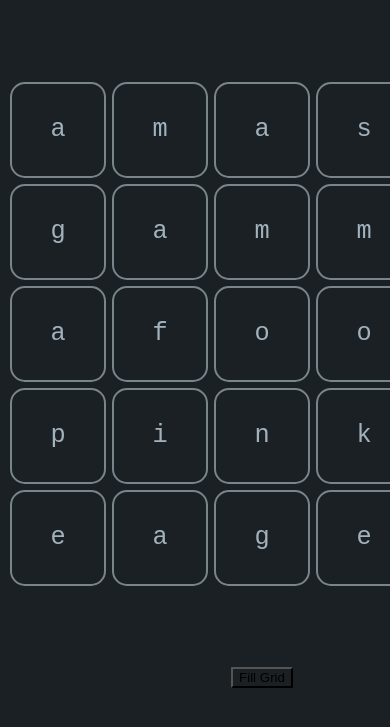
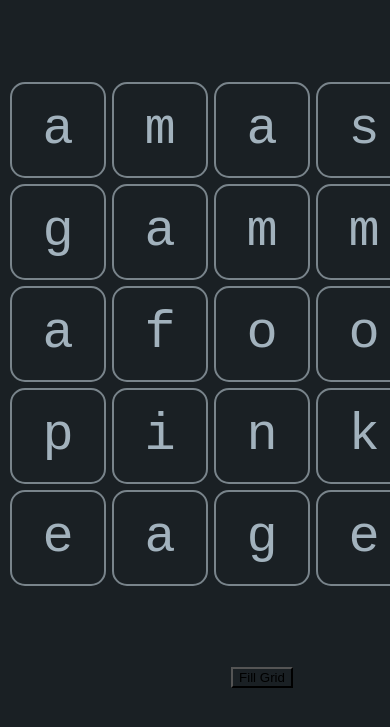
Before and after one commit to jonathanissim/jonathanissim.github.io, a plain HTML site: page index.html in a window 390 px wide. Both pictures are taken after a click on the button "Fill Grid". Shown: the part 125-852 px from the top of the page. Drawn offline with Linux system fonts and the light colour scheme.

Commit message:
Mobile testing

```diff
--- a/resources/css/style.css
+++ b/resources/css/style.css
@@ -37,7 +37,8 @@ button {
   padding: 20px;
   margin: 2px;
   text-align: center;
-  font-size: 3vmax;
+  /* font-size: 3vmax; */
+  font-size: 52px;
   font-family: 'Courier New', Courier, monospace;
   color: #a2b2bd;
   border: 2px solid #79848b;
--- a/resources/js/index.js
+++ b/resources/js/index.js
@@ -25,8 +25,8 @@ function fillCrosswordGrid() {
   fetch('assets/five-by-five-crosswords.txt')
     .then(response => response.text())
     .then(text => {
-      const lines = text.split('\n'); // Split text into lines
-      const words = lines[getRandomInt(0, lines.length)].split(',').slice(0, 5); // Use the first line, split by comma
+      const lines = text.split('\n');
+      const words = lines[getRandomInt(0, lines.length)].split(',').slice(0, 5);
       fillCrosswordGridWithWords(words);
     })
     .catch(error => {
@@ -37,10 +37,7 @@ function fillCrosswordGrid() {
 function fillCrosswordGridWithWords(words) {
   const cells = document.querySelectorAll('.puzzle-item');
   cells.forEach((cell, index) => {
-    // cell.value = index;
-    // if (index < words.length) {
-      cell.value = words[Math.floor(index / 5)][index % 5];
-    // }
+    cell.value = words[Math.floor(index / 5)][index % 5];
   });
 }
 
```
